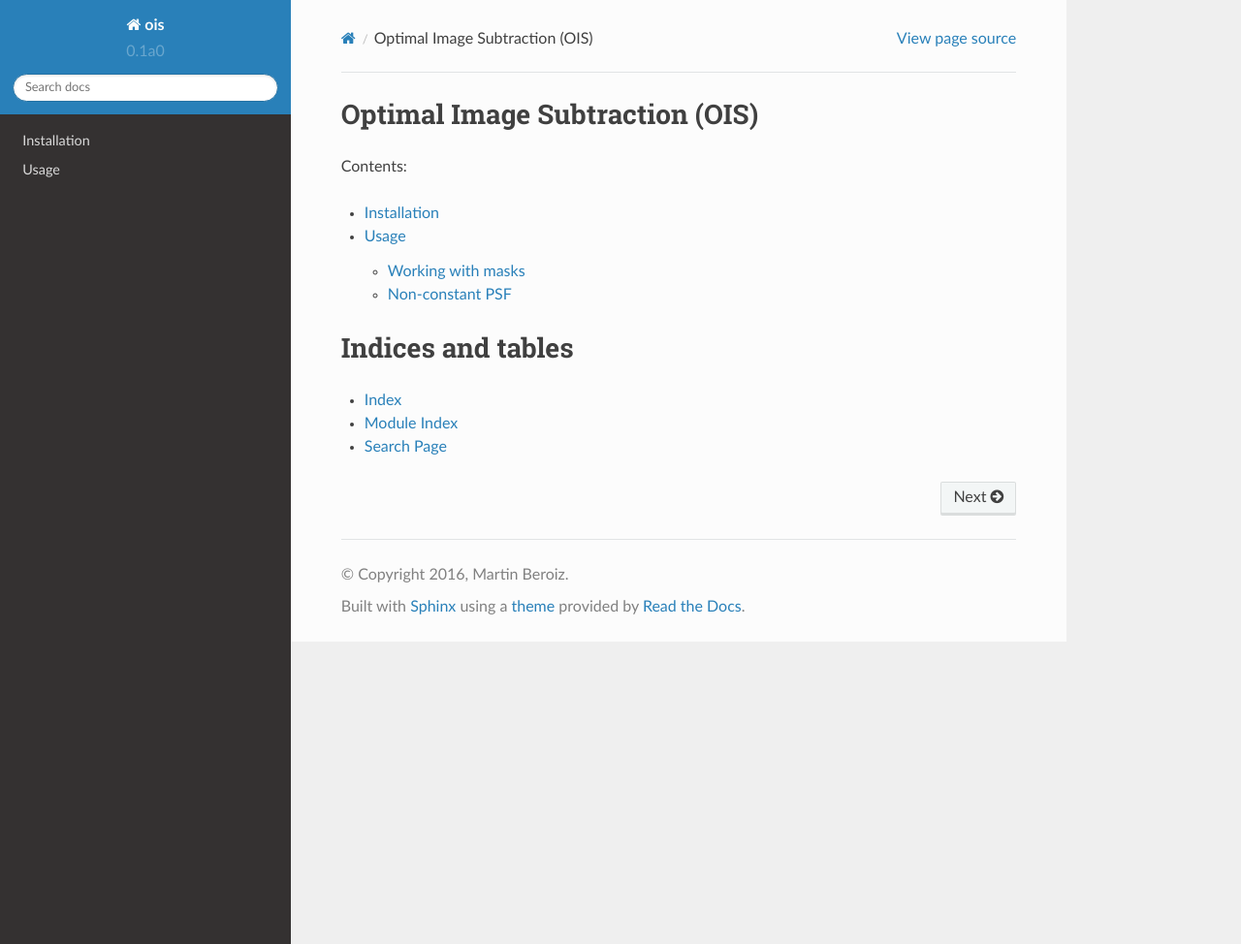
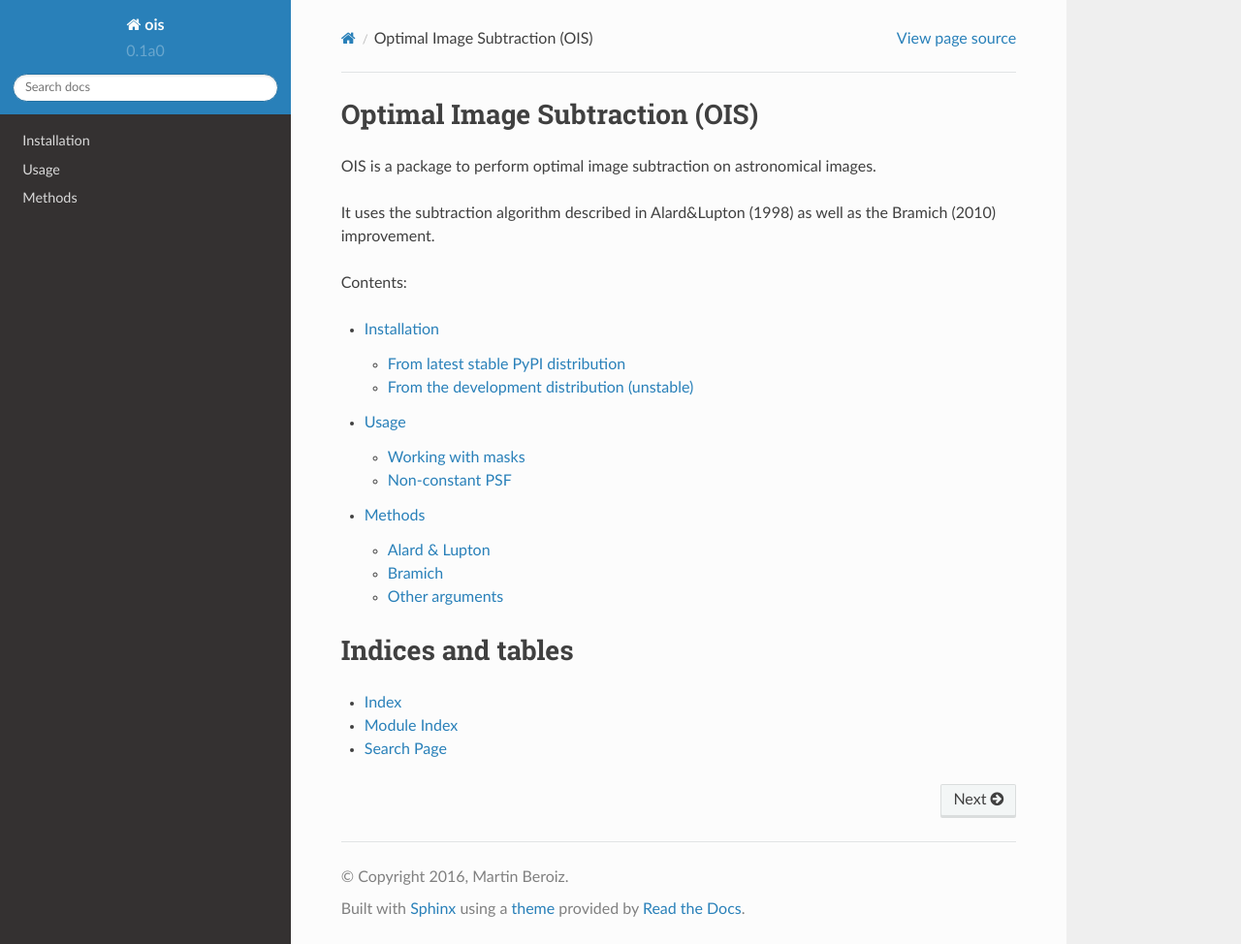
Before and after one commit to quatrope/ois, a Sphinx documentation site: the page built from docs/index.rst, in a window 1280 px wide and 974 px high. Shown: the whole window at 97% size. Built offline with Sphinx 7.4.7 and the Read the Docs theme 2.0.0, drawn with Linux system fonts in a browser that asks for light colours.

Commit message:
More docs

```diff
--- a/docs/index.rst
+++ b/docs/index.rst
@@ -1,5 +1,9 @@
 Optimal Image Subtraction (OIS)
 ===============================
+
+OIS is a package to perform optimal image subtraction on astronomical images.
+
+It uses the subtraction algorithm described in Alard&Lupton (1998) as well as the Bramich (2010) improvement.
 
 Contents:
 
@@ -8,6 +12,7 @@ Contents:
 
    installation
    usage
+   methods
 
 Indices and tables
 ==================
--- a/docs/installation.rst
+++ b/docs/installation.rst
@@ -1,11 +1,17 @@
 Installation
 ============
+
+From latest stable PyPI distribution
+-------------------------------------
 
 The easiest way to install is using pip::
 
     pip install ois
 
 This will install the latest stable version on PIPy.
+
+From the development distribution (unstable)
+--------------------------------------------
 
 If you want to use the latest development version from github, unpack or clone the `repo <https://github.com/toros-astro/ois>`_ on your local machine,
 change the directory to where setup.py is and install using setuptools::
--- a/docs/usage.rst
+++ b/docs/usage.rst
@@ -11,7 +11,7 @@ Here test_image is the image we want to analize and refimage is an archive or re
 This will return the optimal_image, which is the convolution of refimage with a proper convolution kernel and
 background fit so that optimal_image be as close to test_image as possible.
 The default method for kernel fit is Bramich (2008), which uses the information of all pixels in the image and fits for every pixel in the convolution kernel independently.
-For more information on other fitting methods, see section ??.
+For more information on other fitting methods, see section :ref:`methods`.
 
 It's also provided the kernel and background that minimized the difference between test_image and optimal_image.
 
@@ -24,6 +24,7 @@ Working with masks
 
 If your reference image or test image have bad sections of pixels, it can distort the kernel estimation.
 This is especially true when the fitting algorithm uses all the pixels in the image.
+Saturated stars can also confuse the fit of the convolution kernel.
 
 To let ois know which pixels are good, you can create a numpy masked array, with True on bad pixels.
 The ois subtraction methods will ignore completely the information on those bad pixels.
@@ -42,5 +43,6 @@ In this case you may want to section your CCD into smaller regions on a grid:
     >>> diff = subtractongrid(test_image, refimage, gridshape=(3, 2))
 
 This method will divide test_image into 3 rows and 2 columns and apply optimalkernelandbkg on each grid section.
+gridshape follows the same numpy shape convention.
 
 It uses a little bit of padding at the section boundaries for the convolution, when possible.
```
Also changed, not shown: docs/methods.rst (added, +73 -0 lines).
